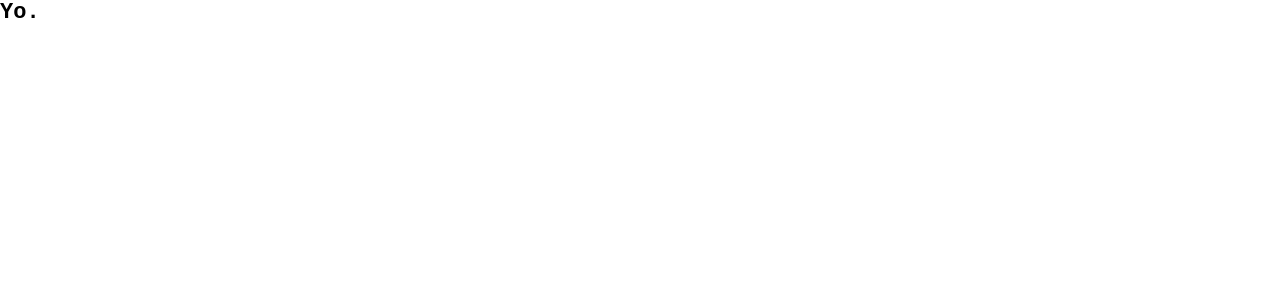
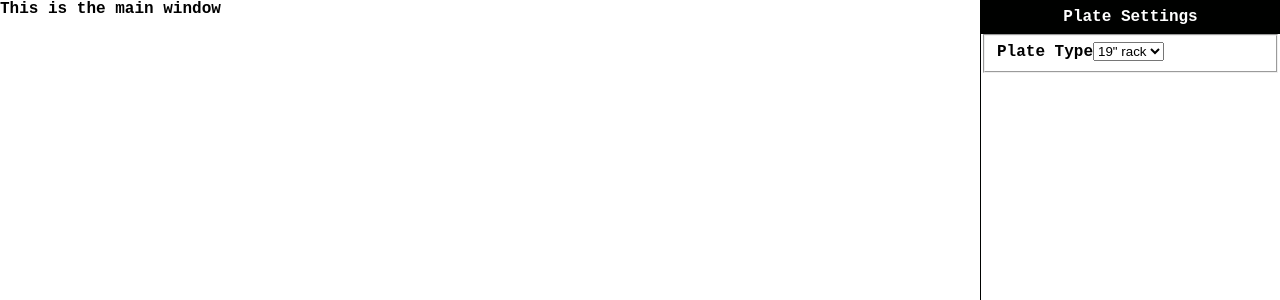
Before and after one commit to Gaya/wreckeys-plate-designer, a React (Create React App) app: page / in a window 1280 px wide. Shown: the top 300 px of the page. Built offline with nearby package versions, Linux system fonts and the light colour scheme.

Commit message:
create app context

```diff
--- a/public/index.html
+++ b/public/index.html
@@ -24,7 +24,7 @@
       work correctly both with client-side routing and a non-root public URL.
       Learn how to configure a non-root public URL by running `npm run build`.
     -->
-    <title>React App</title>
+    <title>Wreckey's Plate Designer</title>
   </head>
   <body>
     <noscript>You need to enable JavaScript to run this app.</noscript>
--- a/src/App.tsx
+++ b/src/App.tsx
@@ -1,9 +1,13 @@
 import React from 'react';
+
+import Main from './Main/Main';
+import SideBar from './SideBar/SideBar';
 
 function App() {
   return (
     <div className="App">
-      Yo.
+      <Main />
+      <SideBar />
     </div>
   );
 }
--- /dev/null
+++ b/src/AppContextProvider.tsx
@@ -0,0 +1,59 @@
+import { createContext, ReactNode, useContext, useMemo, useState } from 'react';
+
+interface AppState {
+  plate: {
+    type: '19inch' | 'eurorack' | 'custom';
+  };
+}
+
+interface AppActions {
+  updatePlate: (newState: Partial<AppState['plate']>) => void;
+}
+
+interface AppContextShape {
+  state: AppState;
+  actions: AppActions;
+}
+
+const defaultState: AppState = {
+  plate: {
+    type: '19inch',
+  },
+};
+
+const AppContext = createContext<AppContextShape>({
+  state: defaultState,
+  actions: {
+    updatePlate: () => { throw new Error('Not implemented') },
+  },
+});
+
+export function useAppContext() {
+  return useContext(AppContext);
+}
+
+function AppContextProvider({ children }: { children?: ReactNode }) {
+  const [plate, setPlate] = useState<AppState['plate']>(defaultState.plate);
+
+  const state = useMemo((): AppState => {
+    return {
+      plate,
+    };
+  }, [plate]);
+
+  const actions = useMemo((): AppActions => {
+    return {
+      updatePlate: (newState) => setPlate((prevState) => ({ ...prevState, ...newState })),
+    };
+  }, []);
+
+  const value = useMemo(() => ({ state, actions }), [actions, state]);
+
+  return (
+    <AppContext.Provider value={value}>
+      {children}
+    </AppContext.Provider>
+  );
+}
+
+export default AppContextProvider;
--- /dev/null
+++ b/src/Main/Main.scss
@@ -0,0 +1,3 @@
+main {
+  flex-grow: 1;
+}
--- /dev/null
+++ b/src/Main/Main.tsx
@@ -0,0 +1,11 @@
+import './Main.scss';
+
+function Main() {
+  return (
+    <main>
+      This is the main window
+    </main>
+  );
+}
+
+export default Main;
--- /dev/null
+++ b/src/SideBar/SideBar.scss
@@ -0,0 +1,13 @@
+aside {
+    margin-left: 2em;
+    border-left: 1px solid var(--text);
+    min-width: 300px;
+
+    h2 {
+        color: var(--bg);
+        background: var(--text);
+        text-align: center;
+        font-size: 1em;
+        padding: 0.5em 2em;
+    }
+}
--- /dev/null
+++ b/src/SideBar/SideBar.tsx
@@ -0,0 +1,17 @@
+import './SideBar.scss';
+
+function SideBar() {
+  return (
+    <aside>
+      <h2>Plate Settings</h2>
+      <fieldset>
+        <label htmlFor="type">Plate Type</label>
+        <select name="type" id="type">
+          <option value="19inch">19" rack</option>
+        </select>
+      </fieldset>
+    </aside>
+  );
+}
+
+export default SideBar;
--- a/src/index.tsx
+++ b/src/index.tsx
@@ -4,12 +4,15 @@ import ReactDOM from 'react-dom/client';
 import './styles/style.scss';
 
 import App from './App';
+import AppContextProvider from './AppContextProvider';
 
 const root = ReactDOM.createRoot(
   document.getElementById('root') as HTMLElement
 );
 root.render(
   <React.StrictMode>
-    <App />
+    <AppContextProvider>
+      <App />
+    </AppContextProvider>
   </React.StrictMode>
 );
--- a/src/styles/style.scss
+++ b/src/styles/style.scss
@@ -9,7 +9,7 @@
 
 html {
   scroll-behavior: smooth;
-  font-size: 22px;
+  font-size: 16px;
 }
 
 html, body {
@@ -24,3 +24,8 @@ body {
   font-family: "JetBrains Mono", monospace;
   font-weight: 600;
 }
+
+#root, .App {
+  flex-grow: 1;
+  display: flex;
+}
```
